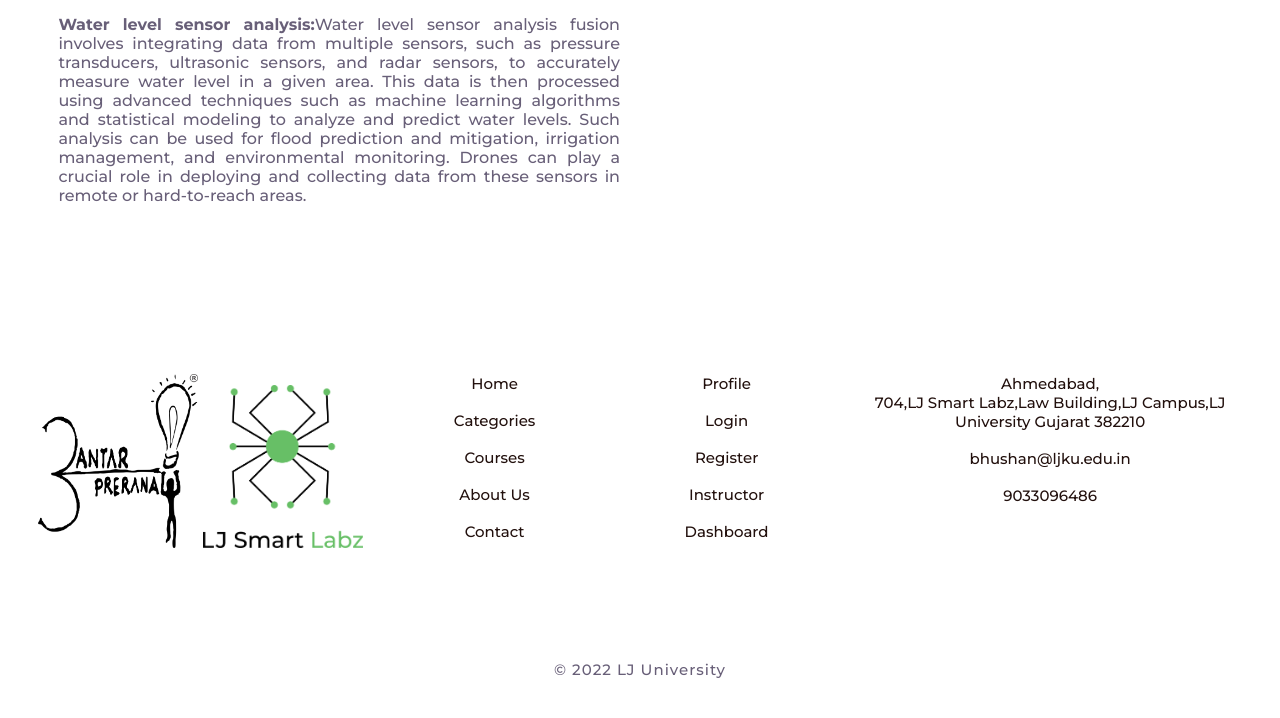
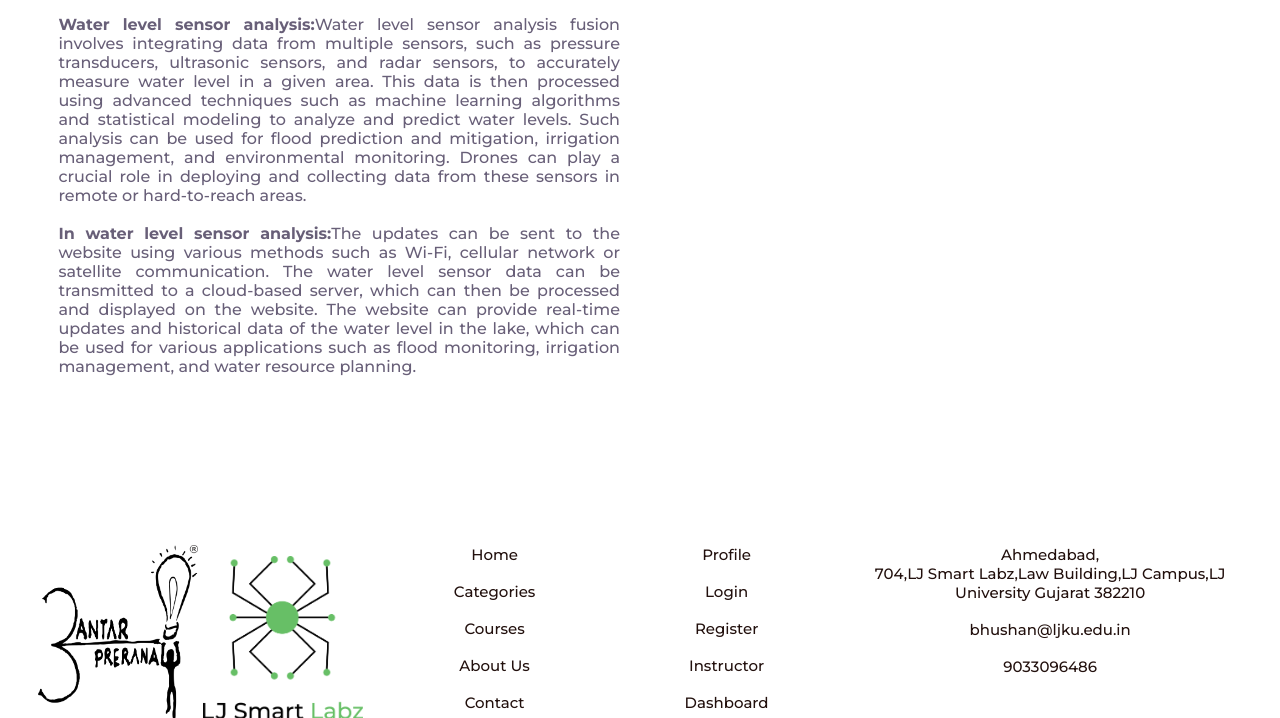
Before and after one commit to SahilPadhiyar18/LJK_DigitalOcean, a Django app: page /c6 in a window 1280 px wide. Shown: the part 1100-1818 px from the top of the page. Before the commit the page ends 1778 px from the top, so only its background shows below. Run offline with Django 4.2, Linux system fonts and the light colour scheme; parts of the project's set-up code (start-up, migrations or seed data) failed here and were passed over.

Commit message:
Update c6.html

```diff
--- a/templates/c6.html
+++ b/templates/c6.html
@@ -85,6 +85,13 @@
                      environmental monitoring. Drones can play a crucial role in deploying and collecting data from these sensors in remote or hard-to-reach areas.
                 </p>
                 <br>
+                  <p>
+                    <b>In water level sensor analysis:</b>The updates can be sent to the website using various methods such as Wi-Fi, cellular network or satellite
+                      communication. The water level sensor data can be transmitted to a cloud-based server, which can then be processed and displayed on the website.
+                      The website can provide real-time updates and historical data of the water level in
+                      the lake, which can be used for various applications such as flood monitoring, irrigation management, and water resource planning.
+                </p>
+                <br>
             </div>
             <div class="div5">
                 <div class="home-img">
```
